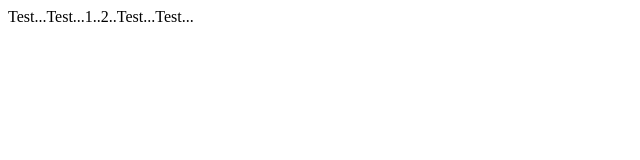
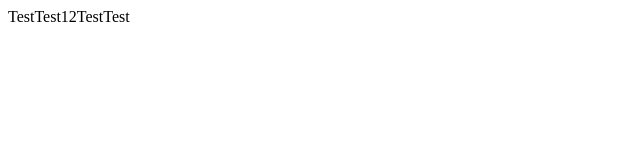
Before and after one commit to WVCS/website-sanaabebal, a plain HTML site: page index.html in a window 1280 px wide. Shown: the full height of the page, 0-640 px from the left. Drawn offline with Linux system fonts and the light colour scheme.

Commit message:
Update index.html

```diff
--- a/index.html
+++ b/index.html
@@ -1,6 +1,6 @@
 <html>
 
-  Test...Test...1..2..Test...Test...
+  TestTest12TestTest
 
 
 
```
